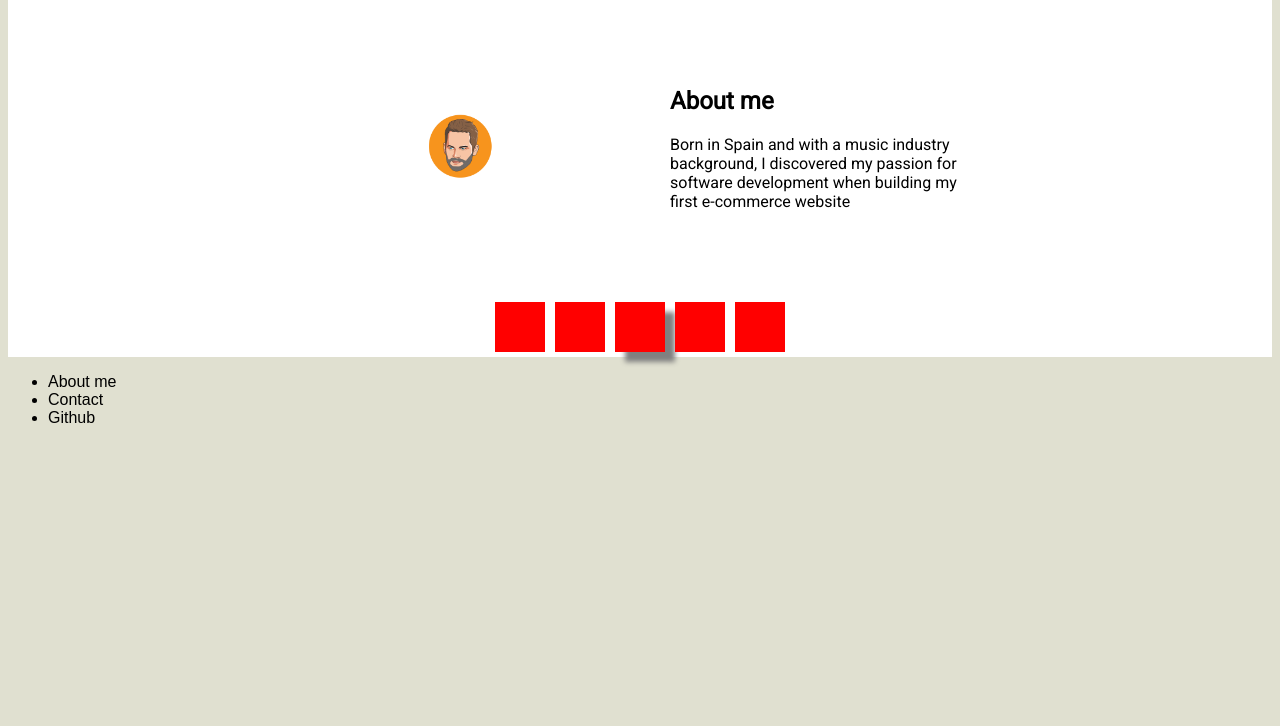
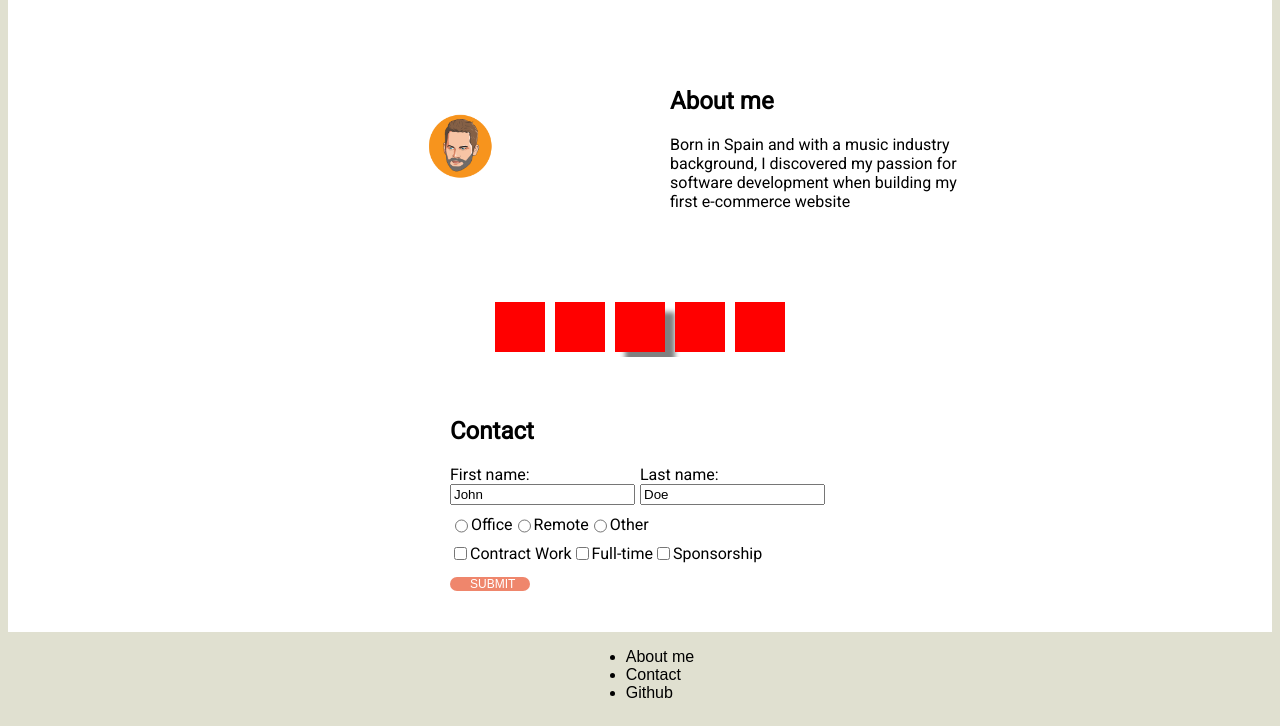
Before and after one commit to xaviguasch/portofio-ycb-project, a plain HTML site: page index.html in a window 1280 px wide. Shown: the part 455-1181 px from the top of the page. Before the commit the page ends 906 px from the top, so only its background shows below. Drawn offline with Linux system fonts and the light colour scheme.

Commit message:
added contact section

```diff
--- a/index.html
+++ b/index.html
@@ -60,6 +60,46 @@
       <div class="test"></div>
       <div class="test"></div>
     </section>
+    <section>
+      <form action="">
+        <h2>Contact</h2>
+        <div class="input-section">
+          <div class="input-group">
+            <label for="first-name">First name:</label>
+            <input type="text" id="first-name" name="first-name" value="John" />
+          </div>
+          <div class="input-group">
+            <label for="last-name">Last name:</label>
+            <input type="text" id="last-name" name="last-name" value="Doe" />
+          </div>
+        </div>
+
+        <div class="input-section">
+          <input type="radio" id="office" name="office" value="office" />
+          <label for="office">Office</label>
+          <input type="radio" id="remote" name="remote" value="remote" />
+          <label for="remote">Remote</label>
+          <input type="radio" id="other" name="other" value="other" />
+          <label for="other">Other</label>
+        </div>
+
+        <div class="input-section">
+          <input type="checkbox" id="contract" name="contract" value="contract" />
+          <label for="contract">Contract Work</label>
+          <input type="checkbox" id="full-time" name="full-time" value="full-time" />
+          <label for="full-time">Full-time</label>
+          <input
+            type="checkbox"
+            id="sponsorship"
+            name="sponsorship"
+            value="sponsorship"
+          />
+          <label for="sponsorship">Sponsorship</label>
+        </div>
+
+        <input class="button" type="submit" value="submit" />
+      </form>
+    </section>
     <footer>
       <ul>
         <li><a href="#">About me</a></li>
--- a/styles.css
+++ b/styles.css
@@ -121,8 +121,25 @@ section {
   box-shadow: inset -2px -2px 3px rgba(255, 255, 255, 0.6);
 }
 
+form {
+  margin-bottom: 40px;
+}
+
+.input-section {
+  margin: 10px 0;
+  display: flex;
+}
+
+.input-group {
+  display: flex;
+  flex-direction: column;
+  margin-right: 5px;
+}
+
 footer {
   font-family: Arial, Helvetica, sans-serif;
+  display: flex;
+  justify-content: center;
 }
 
 a {
```
